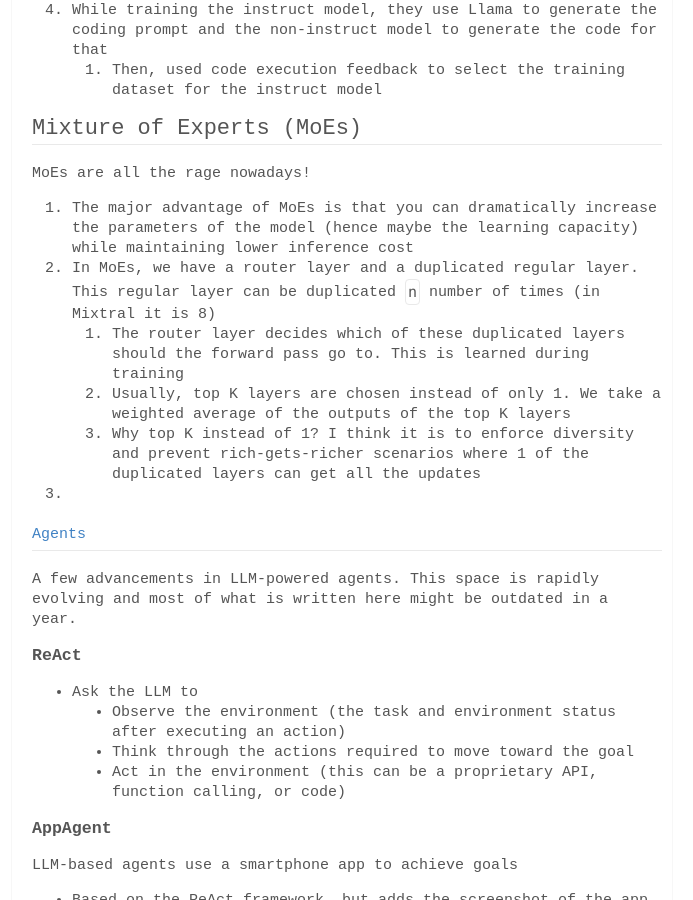
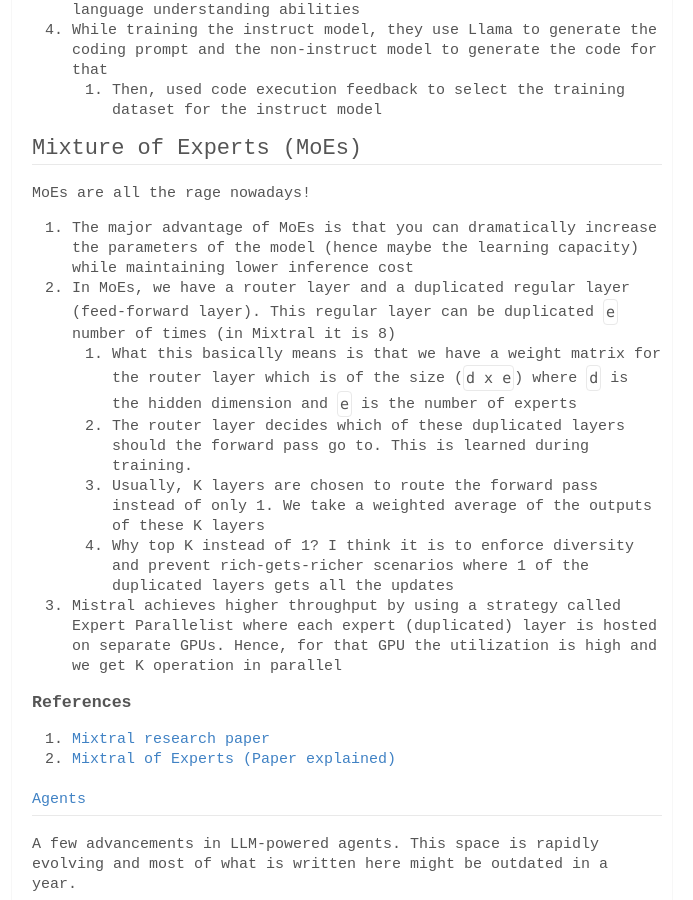
Before and after one commit to romitjain/romitjain.github.io, a Jekyll site: the page built from _notes/things_read_2024_jfm.md, in a window 1280 px wide and 900 px high, scrolled down 1344 px. Shown: the whole window, without its empty margins (298-991 px from the left). Built offline with Jekyll 4.4.1, drawn with Linux system fonts in a browser that asks for light colours; comment, search, counter and statistics services are not loaded; some of the changed text lies outside the part shown.

```diff
--- a/CNAME
+++ b/CNAME
@@ -1 +1 @@
-romit.co.in
+r0m1t.com
--- a/_notes/things_read_2024_jan.md
+++ b/_notes/things_read_2024_jfm.md
@@ -25,11 +25,17 @@ What's special about CodeLlama? How was its training process different?
 MoEs are all the rage nowadays!
 
 1. The major advantage of MoEs is that you can dramatically increase the parameters of the model (hence maybe the learning capacity) while maintaining lower inference cost
-2. In MoEs, we have a router layer and a duplicated regular layer. This regular layer can be duplicated `n` number of times (in Mixtral it is 8)
-   1. The router layer decides which of these duplicated layers should the forward pass go to. This is learned during training
-   2. Usually, top K layers are chosen instead of only 1. We take a weighted average of the outputs of the top K layers
-   3. Why top K instead of 1? I think it is to enforce diversity and prevent rich-gets-richer scenarios where 1 of the duplicated layers can get all the updates
-3.
+2. In MoEs, we have a router layer and a duplicated regular layer (feed-forward layer). This regular layer can be duplicated `e` number of times (in Mixtral it is 8)
+   1. What this basically means is that we have a weight matrix for the router layer which is of the size (`d x e`) where `d` is the hidden dimension and `e` is the number of experts
+   2. The router layer decides which of these duplicated layers should the forward pass go to. This is learned during training.
+   3. Usually, K layers are chosen to route the forward pass instead of only 1. We take a weighted average of the outputs of these K layers
+   4. Why top K instead of 1? I think it is to enforce diversity and prevent rich-gets-richer scenarios where 1 of the duplicated layers gets all the updates
+3. Mistral achieves higher throughput by using a strategy called Expert Parallelist where each expert (duplicated) layer is hosted on separate GPUs. Hence, for that GPU the utilization is high and we get K operation in parallel
+
+### References
+
+1. [Mixtral research paper](https://arxiv.org/abs/2401.04088)
+2. [Mixtral of Experts (Paper explained)](https://www.youtube.com/watch?v=mwO6v4BlgZQ)
 
 ## [[Agents]]
 
@@ -54,19 +60,19 @@ LLM-based agents use a smartphone app to achieve goals
     - After the explorations stage, LLM creates a doc for the app which defines how the app works and what UI elements do what
     - This document can evolve and explain the functionality of the UI buttons
 - Deployment phase
-  - Give me a high-level task, document, and a DSL
-  - Observe, Think, Act, and Summarize
-  - The LLM also receives a history of it's actions
+    - Give me a high-level task, document, and a DSL
+    - Observe, Think, Act, and Summarize
+    - The LLM also receives a history of it's actions
 - Actions
-  - The key contribution is how to give good navigation skills to GPT4V since GPT4V is not good at UI navigation
-  - Process UI elements and overlap on the screenshot
-  - They also send XML input of interactive elements to ground the results
-  - GPT4V understands the UI pretty well but it is not good at pixel viewing, meaning it can't tell the exact co-ordinates of an element
-    - 2% success vs 40% when XML elements are used
-    - Instead of doing (x, y) co-ordinates move, they provide a simple DSL
+    - The key contribution is how to give good navigation skills to GPT4V since GPT4V is not good at UI navigation
+    - Process UI elements and overlap on the screenshot
+    - They also send XML input of interactive elements to ground the results
+    - GPT4V understands the UI pretty well but it is not good at pixel viewing, meaning it can't tell the exact co-ordinates of an element
+        - 2% success vs 40% when XML elements are used
+        - Instead of doing (x, y) co-ordinates move, they provide a simple DSL
 - Results
-  - DSL FTW
-  - Documentation (basically memory) improves the performance. The better the quality of the documentation, the better the performance
+    - DSL FTW
+    - Documentation (basically memory) improves the performance. The better the quality of the documentation, the better the performance
 
 #### References
 
@@ -94,7 +100,7 @@ It builds on 3 things
 
 1. State abstractions - Basically means that it cleans the environment before sending it to the agent
 2. Trajectory as exemplar (TaE) prompting - A RAG of previous successful paths
-3. Memory of previous successful paths
+3. The memory of previous successful paths
 
 ## Multimodal
 
```
Also changed, not shown: other parts of _notes/things_read_2024_jfm.md (+1 -1 lines), _comming_soon/Math of LLM.md (added, +12 -0 lines), _comming_soon/things_read_2024_amj.md (added, +24 -0 lines), _notes/Agents.md (+1 -0 lines), _notes/Good Resumes.md (added, +32 -0 lines), _notes/quickstart_on_llms.md (+8 -7 lines).
